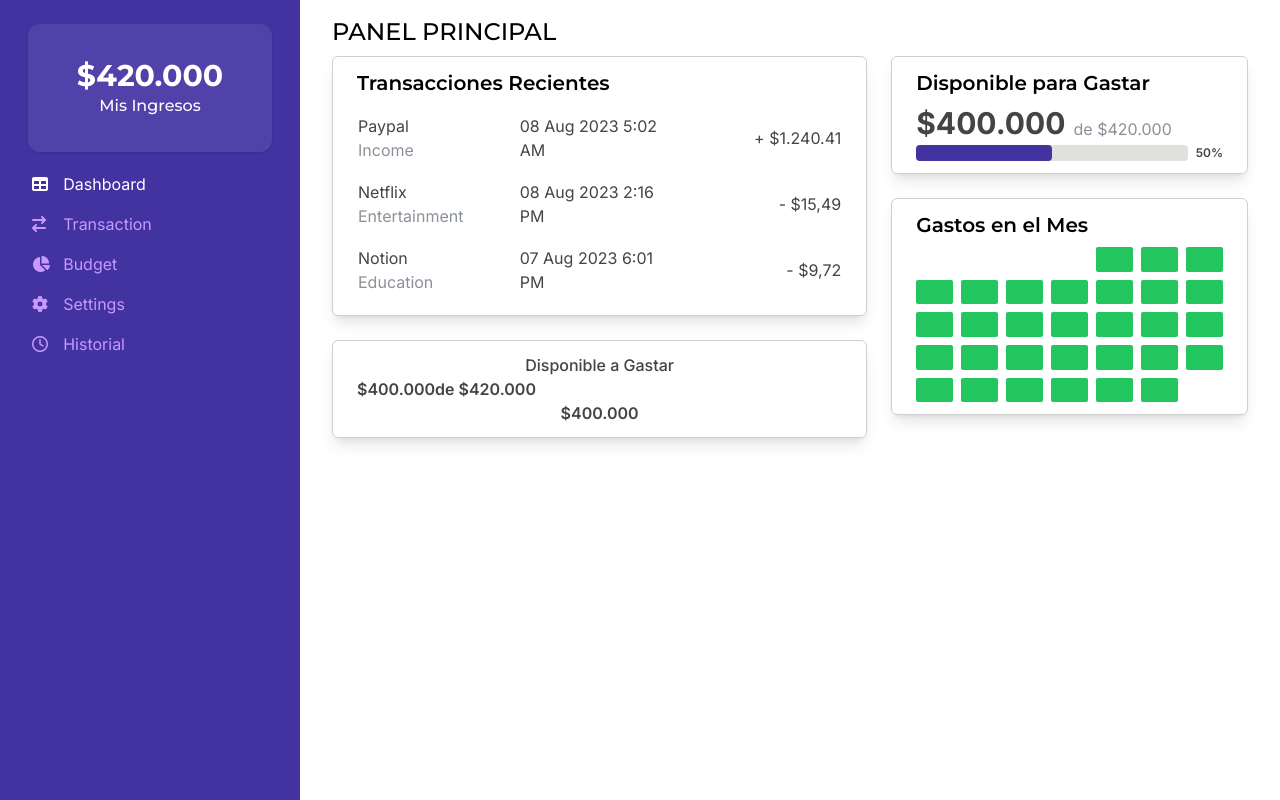
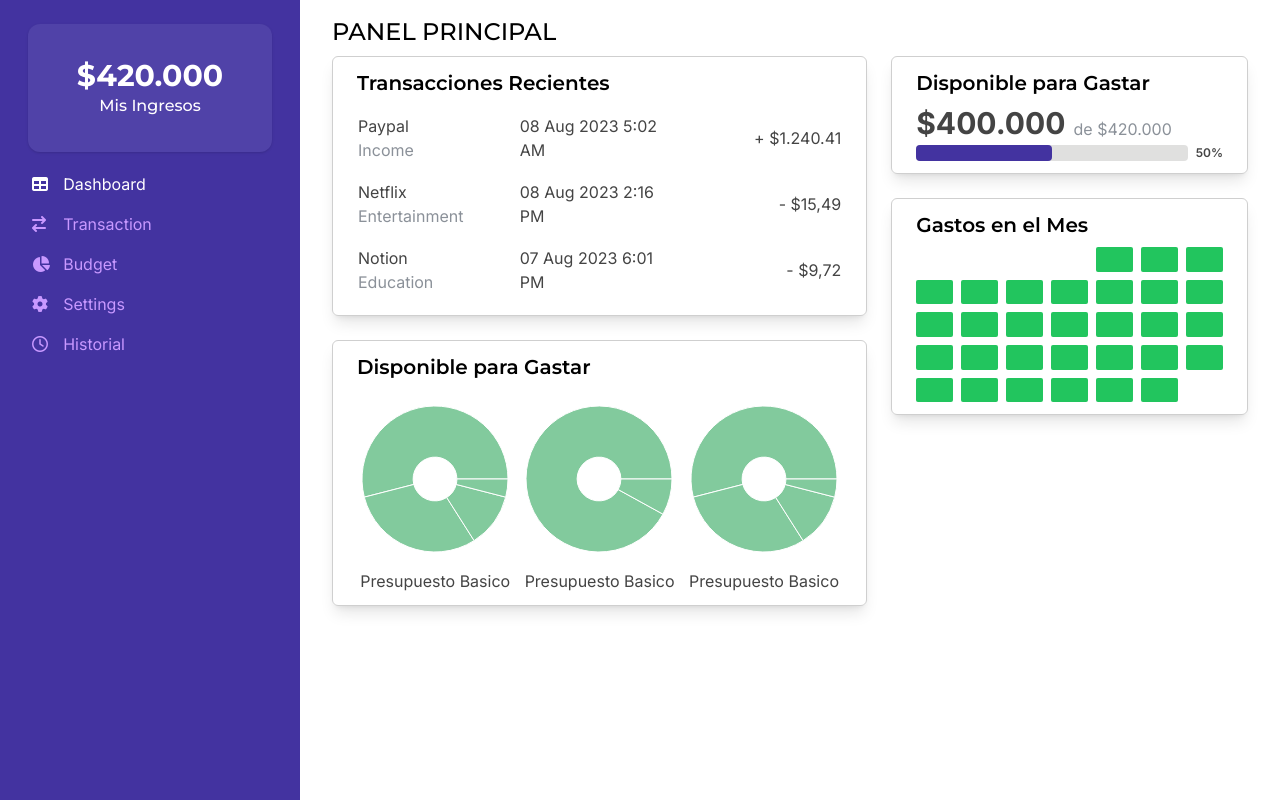
Before and after one commit to Cito2310/budget-app, a React (Vite) app: page / in a window 1280 px wide. Built offline with nearby package versions, Linux system fonts and the light colour scheme.

Commit message:
added styled basic PieCharts in Dashboard

```diff
--- /dev/null
+++ b/src/components/dashboard/PieCharts.tsx
@@ -0,0 +1,52 @@
+import { Pie, PieChart, ResponsiveContainer, Tooltip } from "recharts"
+import { ContainerDashboard } from "./ContainerDashboard"
+
+
+const data1 = [
+    { name: 'Gastos Basicos', value: 54 },
+    { name: 'Gastos Extras', value: 30 },
+    { name: 'Ahorros e Inversiones', value: 12 },
+    { name: 'Deudas', value: 4 },
+  ];
+  const data2 = [
+    { name: 'Presupuestado', value: 92 },
+    { name: 'Sin Asignar', value: 8 },
+  ];
+
+const ContainerChart = ({title, data, className}: {title:string, data: any[], className?: string}) => {
+    return <div className={`${className} w-full`}>
+        <ResponsiveContainer width="100%" height={180}>
+            <PieChart className="">
+                <Pie dataKey="value" data={data} innerRadius={"30%"} outerRadius="100%" fill="#82ca9d" />
+                <Tooltip />
+                </PieChart>
+            </ResponsiveContainer>
+        <h2 className="text-center">{title}</h2>
+    </div>
+}
+
+export const PieCharts = () => {
+  return (
+    <ContainerDashboard>
+        <h2 className="font-semibold text-black font-Montserrat text-xl mb-2">Disponible para Gastar</h2>
+
+        <div className="flex gap-2">
+            <ContainerChart
+                data={data1}
+                title="Presupuesto Basico"
+                className=""
+            />
+            <ContainerChart
+                data={data2}
+                title="Presupuesto Basico"
+                className=""
+            />
+            <ContainerChart
+                data={data1}
+                title="Presupuesto Basico"
+                className=""
+            />
+        </div>
+    </ContainerDashboard>
+  )
+}
--- a/src/pages/DashboardPage.tsx
+++ b/src/pages/DashboardPage.tsx
@@ -1,7 +1,7 @@
 import { AvailableSpend } from "../components/dashboard/AvailableSpend"
 import { CalendarHeat } from "../components/dashboard/CalendarHeat"
+import { PieCharts } from "../components/dashboard/Piecharts"
 import { RecentTransactions } from "../components/dashboard/RecentTransactions"
-import { ProgressBar } from "../components/ProgressBar"
 
 export const DashboardPage = () => {
   return (
@@ -13,14 +13,7 @@ export const DashboardPage = () => {
             <div className="flex-col flex gap-6 w-[60%]">
                 <RecentTransactions/>
 
-                <div className={`rounded-md border border-[#cfcfcf] shadow-lg px-6 py-3 table-fixed text-[#444]`}>
-                    <h2 className="font-medium text-center">Disponible a Gastar</h2>
-                    <span className="flex">
-                        <h3 className="font-semibold text-center">$400.000</h3>
-                        <p className="font-semibold text-center">de $420.000</p>
-                    </span>
-                    <h2 className="font-semibold text-center">$400.000</h2>
-                </div>
+                <PieCharts/>
             </div>
 
             {/* COLUMNA 2 - Disponible a gastar | Mapa de gastos por dia  */}
```
